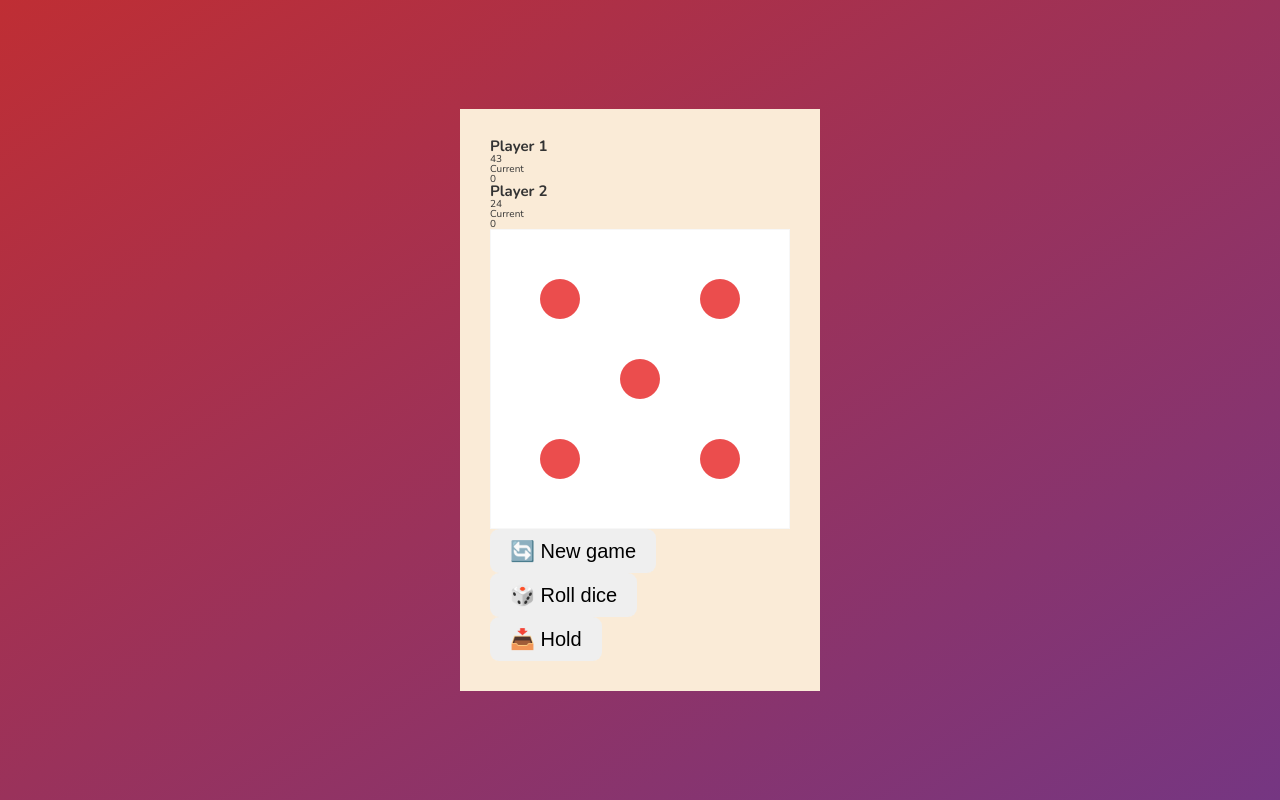
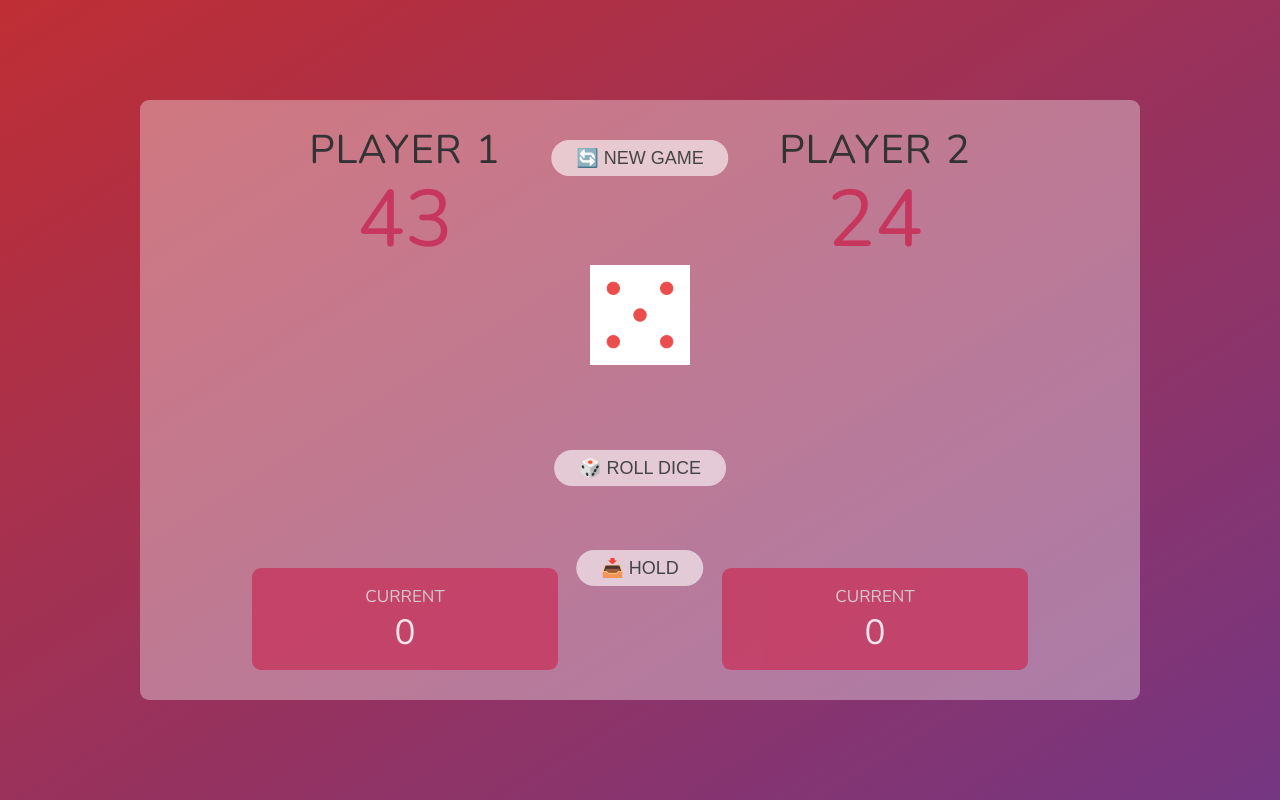
Before and after one commit to parjapat22/DiceGame, a plain HTML site: page index.html in a window 1280 px wide. Drawn offline with nearby package versions, Linux system fonts and the light colour scheme.

Commit message:
styling added to elements

```diff
--- a/style.css
+++ b/style.css
@@ -7,6 +7,7 @@
 }
 
 html {
+  /* 10px / 16px */
   font-size: 62.5%;
   overflow-x: hidden;
 }
@@ -19,28 +20,97 @@ body {
   width: 100%;
   height: 100vh;
   color: #333;
-  background-image: linear-gradient(to top left, #753682, #bf2e34);
+  background-image: linear-gradient(to top left, #753682 0%, #bf2e34 100%);
   display: flex;
   align-items: center;
   justify-content: center;
 }
 
 .container {
-  max-width: 100rem;
+  width: 100rem;
+  height: 60rem;
   padding: 3rem;
-  background-color: antiquewhite;
+  background-color: rgba(255, 255, 255, 0.35);
+  border-radius: 9px;
+  display: flex;
+  position: relative;
+}
+
+.player {
+  display: flex;
+  flex: 50%;
+  flex-direction: column;
+  align-items: center;
+}
+
+.player-name {
+  font-size: 4rem;
+  text-transform: uppercase;
+  letter-spacing: 1px;
+  word-spacing: 2px;
+  font-weight: 300;
+  margin-bottom: 1rem;
+}
+
+.player-score {
+  font-size: 8rem;
+  font-weight: 300;
+  color: #c7365f;
+  margin-bottom: auto;
+}
+
+.current-card {
+  background-color: #c7365f;
+  color: #fff;
+  width: 65%;
+  opacity: 0.8;
+  padding: 2rem;
+  border-radius: 9px;
+  text-align: center;
+}
+
+.current-label {
+  font-size: 1.7rem;
+  color: #ddd;
+  text-transform: uppercase;
+  margin-bottom: 1rem;
+}
+
+.current-score {
+  font-size: 3.5rem;
 }
 
 .dice {
-  display: block;
+  position: absolute;
+  height: 10rem;
+  top: 16.5rem;
+  left: 50%;
+  transform: translateX(-50%);
 }
 
 .btn {
-  display: block;
-  padding: 1rem 2rem;
-  font-size: 2rem;
-  font-weight: 500;
+  padding: 0.7rem 2.5rem;
+  font-size: 1.8rem;
+  font-weight: 400;
   text-decoration: none;
-  border-radius: 9px;
+  text-transform: uppercase;
+  border-radius: 50rem;
   cursor: pointer;
+  background-color: rgba(255, 255, 255, 0.6);
+  color: #444;
+  position: absolute;
+  left: 50%;
+  transform: translateX(-50%);
 }
+
+.btn--new {
+  top: 4rem;
+}
+
+.btn--roll {
+  top: 35rem;
+}
+
+.btn--hold {
+  top: 45rem;
+}
```
